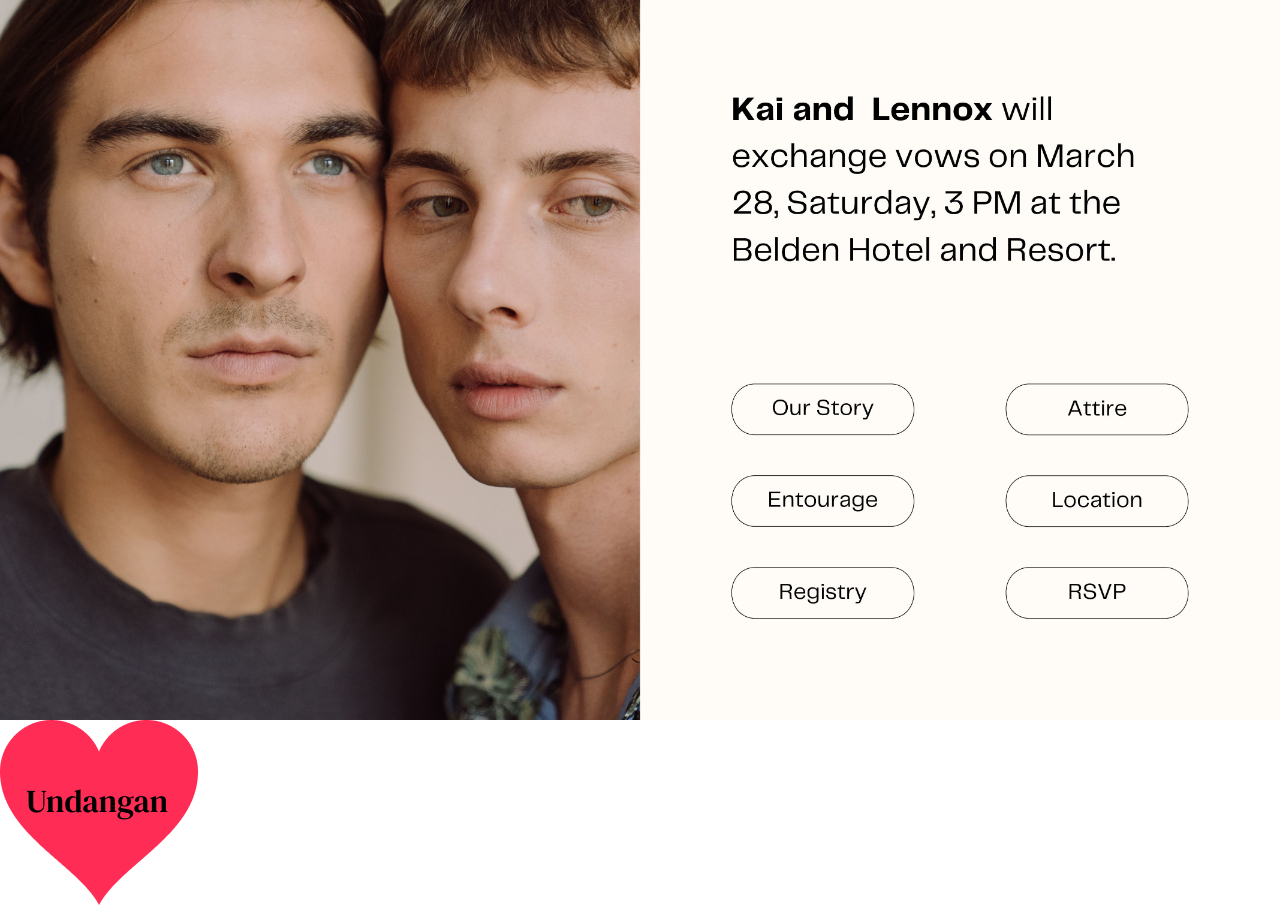
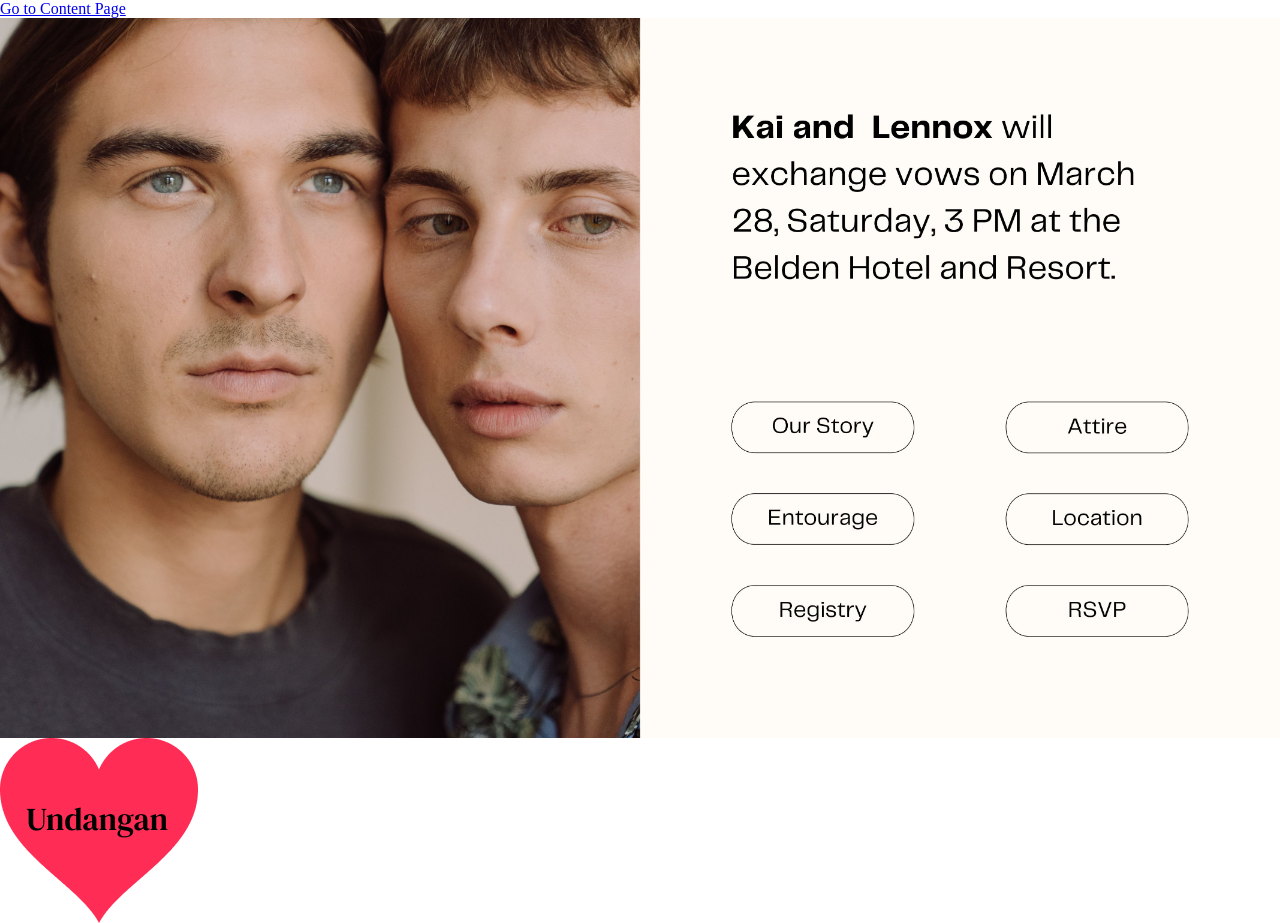
Before and after one commit to edychen/WeddingDay, a plain HTML site: page index.html in a window 1280 px wide. Drawn offline with Linux system fonts and the light colour scheme.

Commit message:
Update index.html

```diff
--- a/index.html
+++ b/index.html
@@ -4,6 +4,8 @@
   <meta charset="UTF-8">
   <meta name="viewport" content="width=device-width, initial-scale=1.0">
   <title>CONTENT Page</title>
+  <a href="content-page.html">Go to Content Page</a>
+
   <style>
     /* Reset default margin and padding */
     body, html {
```
